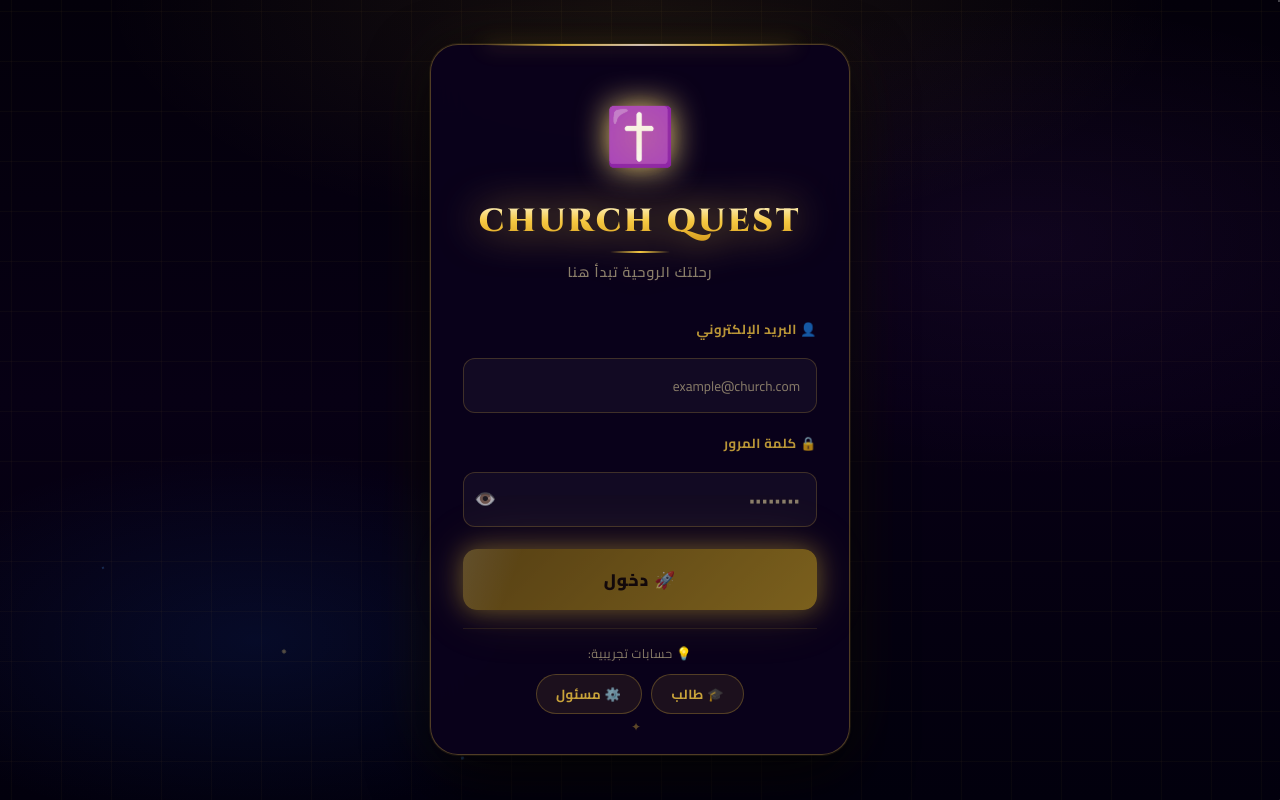
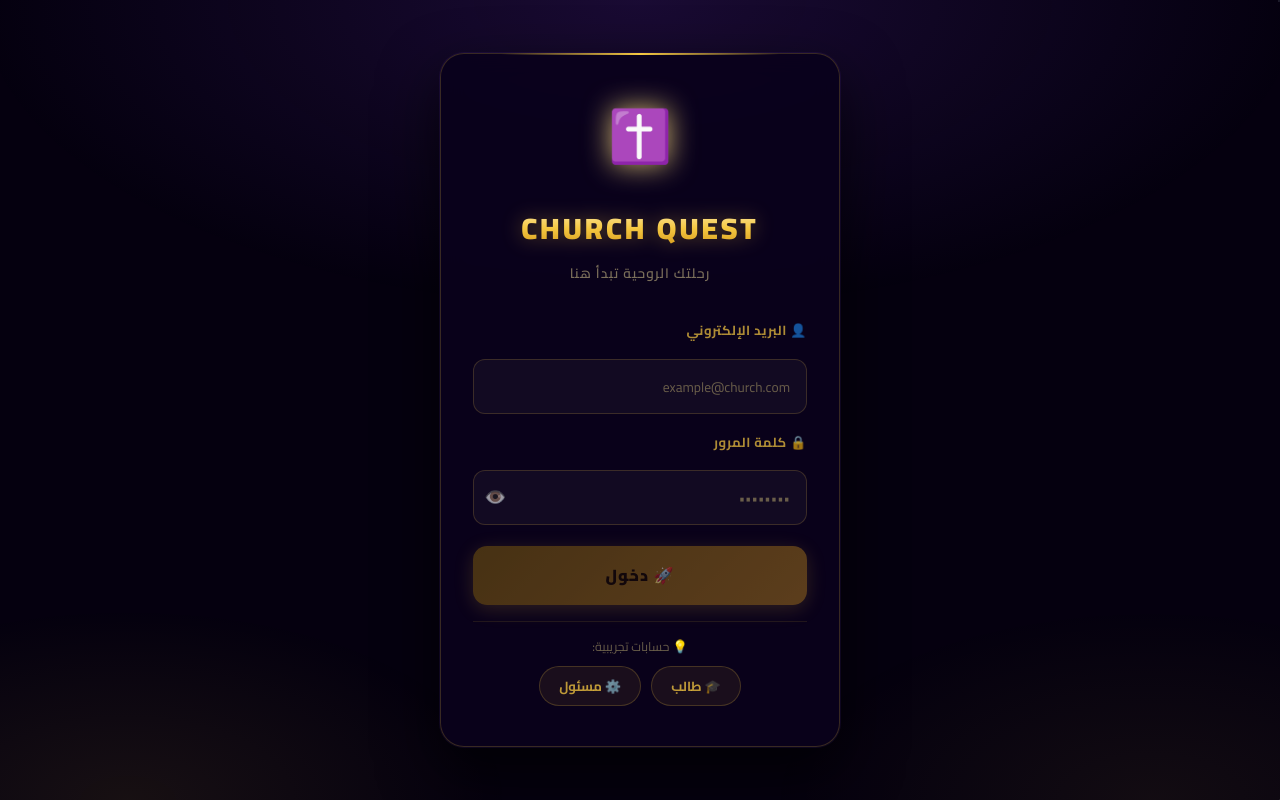
Before and after one commit to iiqhorizon-honest/church-quest, a React (Create React App) app: page /login in a window 1280 px wide. Built offline with nearby package versions, Linux system fonts and the light colour scheme.

Commit message:
redesign login - lighter animations

```diff
--- a/src/components/Auth/Login.css
+++ b/src/components/Auth/Login.css
@@ -1,41 +1,13 @@
-@import url('https://fonts.googleapis.com/css2?family=Cinzel:wght@700;900&family=Cairo:wght@400;600;700;900&display=swap');
+@import url('https://fonts.googleapis.com/css2?family=Cairo:wght@400;600;700;900&display=swap');
 
-/* ══════════════════════════════════════════
-   LOGIN PAGE — SACRED ARCADE THEME
-   Fully scoped to .login-page
-   Zero global leaks.
-══════════════════════════════════════════ */
-
-.login-page *,
-.login-page *::before,
-.login-page *::after {
-  box-sizing: border-box;
-  margin: 0;
-  padding: 0;
+.login-page *, .login-page *::before, .login-page *::after {
+  box-sizing: border-box; margin: 0; padding: 0;
 }
 
 .login-page {
-  --c-bg:       #03000a;
-  --c-deep:     #070014;
-  --c-gold:     #f5c842;
-  --c-gold2:    #ffedd5;
-  --c-blue:     #1a6aff;
-  --c-blue2:    #4d9fff;
-  --c-cross:    #ffe082;
-  --c-card:     rgba(10, 2, 28, 0.92);
-  --c-border:   rgba(245, 200, 66, 0.3);
-  --c-text:     #f5ecd7;
-  --c-muted:    #8a7e6a;
-  --c-error:    #ff6b6b;
-  --glow-gold:  0 0 24px rgba(245,200,66,0.65), 0 0 60px rgba(245,200,66,0.25);
-  --glow-blue:  0 0 20px rgba(26,106,255,0.6),  0 0 50px rgba(26,106,255,0.2);
-  --glow-cross: 0 0 30px rgba(255,224,130,0.8), 0 0 80px rgba(255,200,60,0.4);
-  --font-h:     'Cinzel', 'Cairo', serif;
-  --font-b:     'Cairo', sans-serif;
-
   min-height: 100vh;
-  background: var(--c-bg);
-  font-family: var(--font-b);
+  background: #05000f;
+  font-family: 'Cairo', sans-serif;
   direction: rtl;
   display: flex;
   align-items: center;
@@ -45,430 +17,183 @@
   padding: 1rem;
 }
 
-/* ══ deep space gradient ══ */
+/* ── خلفية بسيطة بدون أنيميشن ── */
 .login-page::before {
   content: '';
-  position: fixed;
-  inset: 0;
+  position: fixed; inset: 0;
   background:
-    radial-gradient(ellipse 70% 50% at 50% 0%,   rgba(245,200,66,0.08) 0%, transparent 60%),
-    radial-gradient(ellipse 50% 40% at 20% 80%,  rgba(26,106,255,0.10) 0%, transparent 60%),
-    radial-gradient(ellipse 60% 50% at 80% 30%,  rgba(180,79,255,0.06) 0%, transparent 60%),
-    linear-gradient(180deg, #03000a 0%, #070014 50%, #02000d 100%);
-  pointer-events: none;
-  z-index: 0;
+    radial-gradient(ellipse 80% 60% at 50% 0%,   rgba(120,60,220,0.18) 0%, transparent 65%),
+    radial-gradient(ellipse 50% 40% at 10% 100%,  rgba(245,200,66,0.08) 0%, transparent 60%),
+    radial-gradient(ellipse 50% 40% at 90% 100%,  rgba(245,200,66,0.06) 0%, transparent 60%);
+  pointer-events: none; z-index: 0;
 }
 
-/* ══ animated grid ══ */
-.login-page::after {
+/* ── نقاط ضوء ثابتة بدل particles متحركة ── */
+.login-page .stars {
+  position: fixed; inset: 0; pointer-events: none; z-index: 0;
+}
+.login-page .stars::before {
   content: '';
-  position: fixed;
-  inset: 0;
+  position: absolute; inset: 0;
   background-image:
-    linear-gradient(rgba(245,200,66,0.04) 1px, transparent 1px),
-    linear-gradient(90deg, rgba(245,200,66,0.04) 1px, transparent 1px);
-  background-size: 50px 50px;
-  animation: lp-grid 25s linear infinite;
-  pointer-events: none;
-  z-index: 0;
-}
-@keyframes lp-grid { to { background-position: 50px 50px; } }
-
-/* ══ STARS ══ */
-.login-page .stars {
-  position: fixed;
-  inset: 0;
-  pointer-events: none;
-  z-index: 0;
-}
-.login-page .stars::before,
-.login-page .stars::after {
-  content: '';
-  position: absolute;
-  width: 2px; height: 2px;
-  border-radius: 50%;
-  background: #fff;
-  box-shadow:
-    /* white stars */
-    40px  80px #fff,  180px 30px rgba(255,255,255,.7),
-    300px 160px #fff, 460px 70px rgba(255,255,255,.8),
-    600px 200px #fff, 750px 50px rgba(255,255,255,.6),
-    900px 150px #fff, 120px 280px rgba(255,255,255,.5),
-    /* gold star-dots */
-    240px 340px rgba(245,200,66,.8),
-    520px 390px rgba(245,200,66,.6),
-    800px 310px rgba(245,200,66,.7),
-    /* blue star-dots */
-    380px 450px rgba(77,159,255,.7),
-    680px 430px rgba(77,159,255,.5),
-    1000px 80px rgba(77,159,255,.8),
-    /* deep small */
-    60px 520px rgba(255,255,255,.4),
-    420px 510px rgba(255,255,255,.5),
-    760px 490px rgba(255,255,255,.3);
-  animation: lp-twinkle 4s ease-in-out infinite;
-}
-.login-page .stars::after {
-  box-shadow:
-    110px 140px rgba(255,255,255,.6),
-    290px  90px #fff,
-    470px 220px rgba(245,200,66,.7),
-    650px 130px rgba(255,255,255,.5),
-    830px 240px rgba(77,159,255,.6),
-    150px 400px rgba(255,255,255,.4),
-    550px 460px rgba(245,200,66,.5),
-    950px 360px rgba(255,255,255,.6);
-  animation-duration: 6s;
-  animation-delay: 2.5s;
-}
-@keyframes lp-twinkle { 0%,100%{opacity:.15} 50%{opacity:.9} }
-
-/* ══ floating particles ══ */
-.login-page .particle {
-  position: fixed;
-  width: 4px; height: 4px;
-  border-radius: 50%;
-  background: var(--c-gold);
-  pointer-events: none;
-  z-index: 0;
-  animation: lp-particle-drift linear infinite;
-  opacity: 0;
-}
-@keyframes lp-particle-drift {
-  0%   { transform: translateY(100vh) rotate(0deg);   opacity: 0; }
-  10%  { opacity: .6; }
-  90%  { opacity: .4; }
-  100% { transform: translateY(-10px) rotate(360deg); opacity: 0; }
+    radial-gradient(1px 1px at 10%  15%, rgba(255,255,255,0.6) 0%, transparent 100%),
+    radial-gradient(1px 1px at 25%  40%, rgba(245,200,66,0.5)  0%, transparent 100%),
+    radial-gradient(1px 1px at 40%  10%, rgba(255,255,255,0.5) 0%, transparent 100%),
+    radial-gradient(1px 1px at 60%  30%, rgba(255,255,255,0.4) 0%, transparent 100%),
+    radial-gradient(1px 1px at 75%  60%, rgba(245,200,66,0.4)  0%, transparent 100%),
+    radial-gradient(1px 1px at 85%  20%, rgba(255,255,255,0.6) 0%, transparent 100%),
+    radial-gradient(1px 1px at 92%  75%, rgba(255,255,255,0.3) 0%, transparent 100%),
+    radial-gradient(2px 2px at 50%  80%, rgba(245,200,66,0.3)  0%, transparent 100%),
+    radial-gradient(1px 1px at 15%  70%, rgba(255,255,255,0.4) 0%, transparent 100%),
+    radial-gradient(1px 1px at 70%  90%, rgba(255,255,255,0.3) 0%, transparent 100%);
 }
 
-/* ══════════════════════════════════════════
-   LOGIN CONTAINER CARD
-══════════════════════════════════════════ */
+/* ── CARD ── */
 .login-page .login-container {
-  background: var(--c-card);
-  border: 1.5px solid var(--c-border);
-  border-radius: 28px;
+  background: rgba(10, 2, 28, 0.95);
+  border: 1px solid rgba(245,200,66,0.2);
+  border-radius: 24px;
   padding: 2.5rem 2rem;
-  width: 100%;
-  max-width: 420px;
-  position: relative;
-  z-index: 1;
-  backdrop-filter: blur(20px);
-  box-shadow:
-    0 0 0 1px rgba(245,200,66,0.08),
-    0 20px 60px rgba(0,0,0,0.8),
-    0 0 80px rgba(245,200,66,0.06);
-  animation: lp-cardin .6s cubic-bezier(.34,1.56,.64,1) both;
+  width: 100%; max-width: 400px;
+  position: relative; z-index: 1;
+  backdrop-filter: blur(12px);
+  box-shadow: 0 0 0 1px rgba(120,60,220,0.1), 0 24px 60px rgba(0,0,0,0.7);
+  animation: card-in 0.5s cubic-bezier(0.34,1.4,0.64,1) both;
 }
-@keyframes lp-cardin {
-  from { opacity: 0; transform: translateY(40px) scale(.96); }
-  to   { opacity: 1; transform: translateY(0)    scale(1);   }
+@keyframes card-in {
+  from { opacity:0; transform: translateY(24px) scale(0.97); }
+  to   { opacity:1; transform: translateY(0)    scale(1); }
 }
 
-/* top golden border glow line */
+/* خط ذهبي علوي ثابت */
 .login-page .login-container::before {
   content: '';
-  position: absolute;
-  top: -1px; left: 10%; right: 10%;
-  height: 2px;
-  background: linear-gradient(90deg, transparent, var(--c-gold), var(--c-gold2), var(--c-gold), transparent);
+  position: absolute; top: -1px; left: 15%; right: 15%; height: 2px;
+  background: linear-gradient(90deg, transparent, #f5c842, transparent);
   border-radius: 2px;
-  box-shadow: 0 0 20px rgba(245,200,66,0.8);
-  animation: lp-topline 3s ease-in-out infinite;
-}
-@keyframes lp-topline {
-  0%,100% { opacity: .7; left: 15%; right: 15%; }
-  50%      { opacity: 1;  left: 5%;  right: 5%;  }
 }
 
-/* decorative corner ornaments */
-.login-page .login-container::after {
-  content: '✦';
-  position: absolute;
-  bottom: 1rem; left: 50%;
-  transform: translateX(-50%);
-  font-size: .75rem;
-  color: rgba(245,200,66,0.35);
-  letter-spacing: 8px;
+/* ── LOGO ── */
+.login-page .logo-container {
+  text-align: center; margin-bottom: 2rem;
+}
+.login-page .logo-icon {
+  font-size: 3.2rem; display: block; margin-bottom: 0.6rem;
+  filter: drop-shadow(0 0 14px rgba(255,224,130,0.8));
+  animation: icon-float 3.5s ease-in-out infinite;
+}
+@keyframes icon-float {
+  0%,100% { transform: translateY(0);    }
+  50%      { transform: translateY(-7px); }
+}
+.login-page .game-title {
+  font-size: 1.85rem; font-weight: 900; letter-spacing: 3px;
+  background: linear-gradient(180deg, #fff8dc 0%, #f5c842 50%, #c8860a 100%);
+  -webkit-background-clip: text; background-clip: text;
+  -webkit-text-fill-color: transparent;
+  filter: drop-shadow(0 0 10px rgba(245,200,66,0.4));
+  margin-bottom: 0.3rem;
+}
+.login-page .game-subtitle {
+  font-size: 0.85rem; color: #7a6e5a; font-weight: 600; letter-spacing: 1px;
 }
 
-/* ══════════════════════════════════════════
-   LOGO / HERO SECTION
-══════════════════════════════════════════ */
-.login-page .logo-container {
-  text-align: center;
-  margin-bottom: 2rem;
+/* ── FORM ── */
+.login-page .login-form {
+  display: flex; flex-direction: column; gap: 1rem;
 }
-
-/* cross icon with sacred glow */
-.login-page .logo-icon {
-  font-size: 3.5rem;
-  display: block;
-  margin-bottom: .6rem;
-  filter: drop-shadow(0 0 16px rgba(255,224,130,0.9));
-  animation: lp-float 3s ease-in-out infinite;
-  position: relative;
+.login-page .error-message {
+  background: rgba(255,107,107,0.1);
+  border: 1px solid rgba(255,107,107,0.35);
+  border-radius: 10px; padding: 0.6rem 1rem;
+  color: #ff6b6b; font-size: 0.85rem; font-weight: 700; text-align: center;
+  animation: shake 0.4s ease;
 }
-/* pulsing halo behind the cross */
-.login-page .logo-icon::after {
-  content: '';
-  position: absolute;
-  top: 50%; left: 50%;
-  transform: translate(-50%, -50%);
-  width: 70px; height: 70px;
-  border-radius: 50%;
-  background: radial-gradient(circle, rgba(245,200,66,0.2) 0%, transparent 70%);
-  animation: lp-halo 2s ease-in-out infinite;
+@keyframes shake {
+  0%,100%{transform:translateX(0)} 20%{transform:translateX(-5px)}
+  40%{transform:translateX(5px)}   60%{transform:translateX(-3px)}
+  80%{transform:translateX(3px)}
 }
-@keyframes lp-float { 0%,100%{transform:translateY(0)} 50%{transform:translateY(-8px)} }
-@keyframes lp-halo  { 0%,100%{transform:translate(-50%,-50%) scale(1); opacity:.5} 50%{transform:translate(-50%,-50%) scale(1.5); opacity:1} }
-
-.login-page .game-title {
-  font-family: var(--font-h);
-  font-size: 2rem;
-  font-weight: 900;
-  letter-spacing: 3px;
-  color: transparent;
-  background: linear-gradient(180deg, #fffde7 0%, var(--c-gold) 40%, #c8860a 100%);
-  -webkit-background-clip: text;
-  background-clip: text;
-  -webkit-text-fill-color: transparent;
-  text-shadow: none;
-  filter: drop-shadow(0 0 12px rgba(245,200,66,0.5));
-  margin-bottom: .4rem;
-  animation: lp-titleshine 4s ease-in-out infinite;
-  position: relative;
+.login-page .form-group { display: flex; flex-direction: column; gap: 0.4rem; }
+.login-page .form-group label {
+  font-size: 0.82rem; font-weight: 700; color: rgba(245,200,66,0.7); letter-spacing: 0.5px;
 }
-@keyframes lp-titleshine {
-  0%,100% { filter: drop-shadow(0 0 12px rgba(245,200,66,0.4)); }
-  50%      { filter: drop-shadow(0 0 22px rgba(245,200,66,0.9)); }
-}
-
-/* pixel-style divider under title */
-.login-page .game-title::after {
-  content: '';
-  display: block;
-  width: 60px; height: 2px;
-  background: linear-gradient(90deg, transparent, var(--c-gold), transparent);
-  margin: .5rem auto 0;
-  border-radius: 1px;
-}
-
-.login-page .game-subtitle {
-  font-family: var(--font-b);
-  font-size: .88rem;
-  color: var(--c-muted);
-  letter-spacing: 1px;
-  font-weight: 600;
-}
-
-/* ══════════════════════════════════════════
-   FORM
-══════════════════════════════════════════ */
-.login-page .login-form {
-  display: flex;
-  flex-direction: column;
-  gap: 1.1rem;
-}
-
-/* error */
-.login-page .error-message {
-  background: rgba(255,107,107,0.12);
-  border: 1.5px solid rgba(255,107,107,0.4);
-  border-radius: 10px;
-  padding: .65rem 1rem;
-  color: var(--c-error);
-  font-size: .85rem;
-  font-weight: 700;
-  text-align: center;
-  animation: lp-shake .4s ease;
-}
-@keyframes lp-shake {
-  0%,100%{transform:translateX(0)}
-  20%{transform:translateX(-6px)}
-  40%{transform:translateX(6px)}
-  60%{transform:translateX(-4px)}
-  80%{transform:translateX(4px)}
-}
-
-/* form group */
-.login-page .form-group {
-  display: flex;
-  flex-direction: column;
-  gap: .45rem;
-}
-.login-page .form-group label {
-  font-size: .82rem;
-  font-weight: 700;
-  color: rgba(245,200,66,0.75);
-  letter-spacing: .5px;
-}
-
-/* input */
 .login-page .form-input {
   background: rgba(255,255,255,0.04);
-  border: 1.5px solid rgba(245,200,66,0.2);
-  border-radius: 12px;
-  padding: .75rem 1rem;
-  color: var(--c-text);
-  font-size: .95rem;
-  font-family: var(--font-b);
-  outline: none;
-  transition: border-color .25s, box-shadow .25s, background .25s;
-  width: 100%;
-  direction: ltr; /* emails are LTR */
-  text-align: right;
+  border: 1px solid rgba(245,200,66,0.18);
+  border-radius: 12px; padding: 0.75rem 1rem;
+  color: #f5ecd7; font-size: 0.95rem; font-family: 'Cairo', sans-serif;
+  outline: none; width: 100%; direction: ltr; text-align: right;
+  transition: border-color 0.2s, box-shadow 0.2s, background 0.2s;
 }
-.login-page .form-input::placeholder {
-  color: var(--c-muted);
-  font-size: .85rem;
-  direction: rtl;
-}
+.login-page .form-input::placeholder { color: #6a5e4a; font-size: 0.85rem; direction: rtl; }
 .login-page .form-input:focus {
-  border-color: var(--c-gold);
-  background: rgba(245,200,66,0.06);
-  box-shadow: 0 0 0 3px rgba(245,200,66,0.12), var(--glow-gold);
+  border-color: #f5c842;
+  background: rgba(245,200,66,0.05);
+  box-shadow: 0 0 0 3px rgba(245,200,66,0.1);
 }
 .login-page .form-input:-webkit-autofill {
   -webkit-box-shadow: 0 0 0 100px #07001a inset;
-  -webkit-text-fill-color: var(--c-text);
-  caret-color: var(--c-gold);
+  -webkit-text-fill-color: #f5ecd7;
+}
+.login-page .pass-wrapper { position: relative; display: flex; align-items: center; }
+.login-page .pass-wrapper .form-input { padding-left: 3rem; }
+.login-page .pass-toggle {
+  position: absolute; left: 0.7rem;
+  background: transparent; border: none; cursor: pointer;
+  font-size: 1.1rem; opacity: 0.6; transition: opacity 0.2s;
+  padding: 0; line-height: 1;
+}
+.login-page .pass-toggle:hover { opacity: 1; }
+
+/* ── BUTTON ── */
+.login-page .btn-primary {
+  width: 100%;
+  background: linear-gradient(135deg, #b87a0a, #f5c842, #ffe082, #f5c842, #b87a0a);
+  background-size: 200% auto;
+  color: #1a0e00; border: none;
+  padding: 0.9rem; border-radius: 14px;
+  font-size: 1rem; font-weight: 900; font-family: 'Cairo', sans-serif;
+  letter-spacing: 1px; cursor: pointer; margin-top: 0.3rem;
+  box-shadow: 0 4px 20px rgba(245,200,66,0.3);
+  transition: background-position 0.4s, transform 0.15s, box-shadow 0.15s;
+}
+.login-page .btn-primary:hover:not(:disabled) {
+  background-position: right center;
+  transform: translateY(-2px);
+  box-shadow: 0 6px 28px rgba(245,200,66,0.5);
+}
+.login-page .btn-primary:active:not(:disabled) { transform: scale(0.97); }
+.login-page .btn-primary:disabled {
+  opacity: 0.55; cursor: not-allowed;
+  background: linear-gradient(135deg, #7a5a10, #a07020);
 }
 
-/* password wrapper */
-.login-page .pass-wrapper {
-  position: relative;
-  display: flex;
-  align-items: center;
-}
-.login-page .pass-wrapper .form-input {
-  padding-left: 3rem; /* space for toggle btn (LTR field) */
-}
-.login-page .pass-toggle {
-  position: absolute;
-  left: .7rem;
-  background: transparent;
-  border: none;
-  cursor: pointer;
-  font-size: 1.1rem;
-  opacity: .65;
-  transition: opacity .2s, transform .2s;
-  padding: 0;
-  line-height: 1;
-  user-select: none;
-}
-.login-page .pass-toggle:hover { opacity: 1; transform: scale(1.15); }
-
-/* ══ SUBMIT BUTTON ══ */
-.login-page .btn-primary {
-  width: 100%;
-  background: linear-gradient(135deg, #c8860a, var(--c-gold), #ffe082, var(--c-gold), #c8860a);
-  background-size: 300% auto;
-  color: #1a0e00;
-  border: none;
-  padding: .9rem;
-  border-radius: 14px;
-  font-size: 1.05rem;
-  font-weight: 900;
-  font-family: var(--font-h);
-  letter-spacing: 1px;
-  cursor: pointer;
-  transition: all .25s;
-  box-shadow: var(--glow-gold), 0 4px 20px rgba(0,0,0,0.4);
-  position: relative;
-  overflow: hidden;
-  animation: lp-btnshine 3s linear infinite;
-  margin-top: .3rem;
-}
-@keyframes lp-btnshine {
-  0%   { background-position: 0%   center; }
-  100% { background-position: 300% center; }
-}
-/* shimmer sweep */
-.login-page .btn-primary::before {
-  content: '';
-  position: absolute;
-  top: 0; left: -100%;
-  width: 60%; height: 100%;
-  background: linear-gradient(90deg, transparent, rgba(255,255,255,0.3), transparent);
-  transform: skewX(-20deg);
-  animation: lp-shimmer 2.5s ease-in-out infinite;
-}
-@keyframes lp-shimmer {
-  0%   { left: -60%; }
-  100% { left: 140%; }
-}
-.login-page .btn-primary:hover:not(:disabled) {
-  transform: translateY(-2px);
-  box-shadow: 0 0 35px rgba(245,200,66,0.9), 0 0 70px rgba(245,200,66,0.4);
-}
-.login-page .btn-primary:active:not(:disabled) { transform: scale(.97); }
-.login-page .btn-primary:disabled {
-  opacity: .6;
-  cursor: not-allowed;
-  animation: none;
-  background: linear-gradient(135deg, #8a6a10, #c8a020);
-}
-
-/* ══ DEMO ACCOUNTS ══ */
+/* ── DEMO ── */
 .login-page .demo-accounts {
-  text-align: center;
-  padding-top: .8rem;
+  text-align: center; padding-top: 0.8rem;
   border-top: 1px solid rgba(245,200,66,0.1);
 }
 .login-page .demo-accounts p {
-  font-size: .78rem;
-  color: var(--c-muted);
-  margin-bottom: .6rem;
-  letter-spacing: .5px;
+  font-size: 0.78rem; color: #6a5e4a; margin-bottom: 0.5rem;
 }
-.login-page .demo-btns {
-  display: flex;
-  gap: .6rem;
-  justify-content: center;
-}
+.login-page .demo-btns { display: flex; gap: 0.6rem; justify-content: center; }
 .login-page .demo-btn {
-  background: rgba(245,200,66,0.08);
-  border: 1.5px solid rgba(245,200,66,0.25);
-  color: rgba(245,200,66,0.8);
-  padding: .45rem 1.2rem;
-  border-radius: 30px;
-  font-size: .82rem;
-  font-weight: 700;
-  font-family: var(--font-b);
-  cursor: pointer;
-  transition: all .2s;
-  letter-spacing: .5px;
+  background: rgba(245,200,66,0.07);
+  border: 1px solid rgba(245,200,66,0.2);
+  color: rgba(245,200,66,0.75); padding: 0.45rem 1.2rem;
+  border-radius: 30px; font-size: 0.82rem; font-weight: 700;
+  font-family: 'Cairo', sans-serif; cursor: pointer;
+  transition: all 0.2s;
 }
 .login-page .demo-btn:hover {
-  background: rgba(245,200,66,0.15);
-  border-color: var(--c-gold);
-  color: var(--c-gold);
-  box-shadow: 0 0 14px rgba(245,200,66,0.3);
-  transform: translateY(-1px);
-}
-.login-page .demo-btn:active { transform: scale(.95); }
-
-/* ══════════════════════════════════════════
-   MOBILE TWEAKS
-══════════════════════════════════════════ */
-@media (max-width: 420px) {
-  .login-page .login-container {
-    padding: 2rem 1.4rem;
-    border-radius: 22px;
-    margin: .5rem;
-  }
-  .login-page .game-title { font-size: 1.65rem; letter-spacing: 2px; }
-  .login-page .logo-icon  { font-size: 3rem; }
-  .login-page .btn-primary { font-size: 1rem; }
+  background: rgba(245,200,66,0.14); border-color: #f5c842;
+  color: #f5c842; box-shadow: 0 0 12px rgba(245,200,66,0.25);
 }
 
-/* ══════════════════════════════════════════
-   EXTRA PARTICLE PSEUDO ELEMENTS
-   (cheap CSS-only floating gold dots)
-══════════════════════════════════════════ */
-.login-page .login-container:hover::before {
-  opacity: 1;
-  left: 5%;
-  right: 5%;
+/* ── MOBILE ── */
+@media (max-width: 420px) {
+  .login-page .login-container { padding: 2rem 1.4rem; border-radius: 20px; }
+  .login-page .game-title { font-size: 1.6rem; letter-spacing: 2px; }
+  .login-page .logo-icon  { font-size: 2.8rem; }
 }
```
Also changed, not shown: src/components/Auth/Login.jsx (+0 -28 lines).
